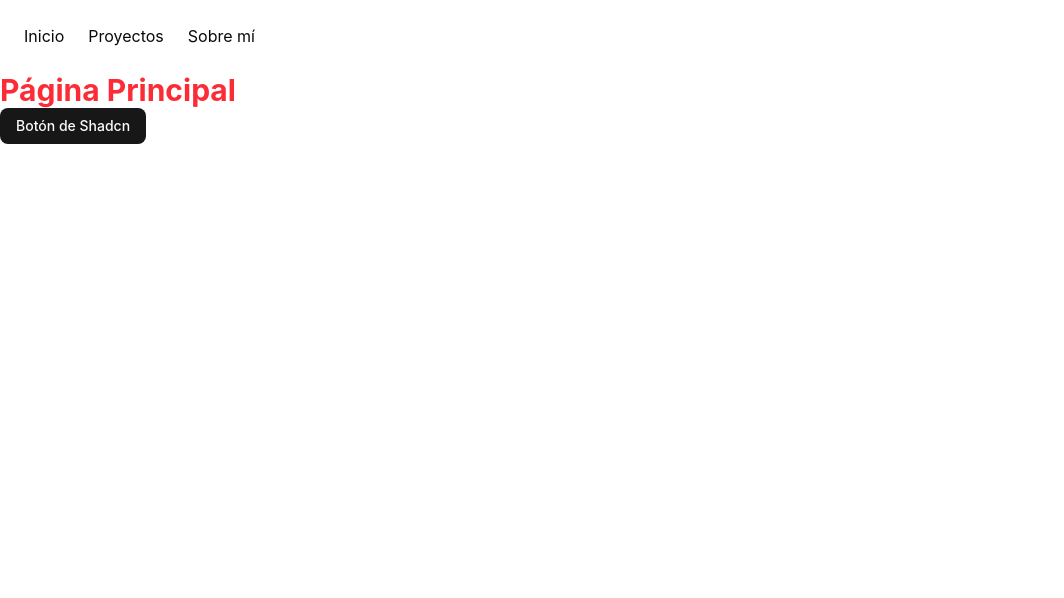
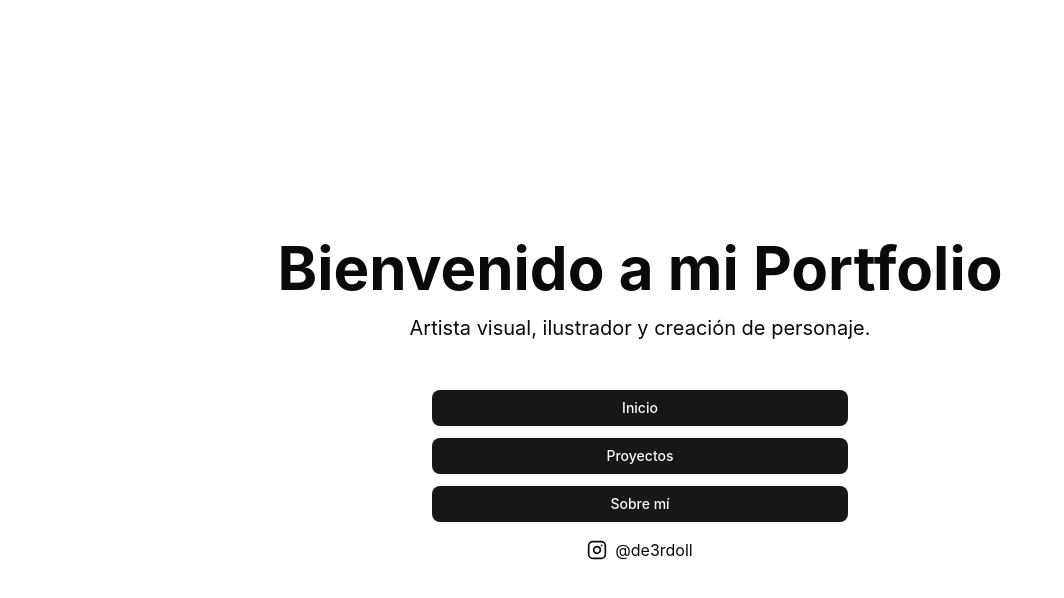
Before and after one commit to masiimo/portafolio-web, a Vue app: page /#/ in a window 1280 px wide. Shown: the top 598 px of the page, without its empty margins (0-1064 px from the left). Built offline with nearby package versions, Linux system fonts and the light colour scheme.

Commit message:
Re-organizo los botones, con sus respectivos routers y direcciones, y organizo el espacio además de hacerlo interactivo y cómodo para usuarios de movil.

```diff
--- a/src/App.vue
+++ b/src/App.vue
@@ -1,20 +1,62 @@
 <script setup lang="ts">
+import { computed } from 'vue';
+import { useRoute } from 'vue-router';
+import Button from './components/ui/button/Button.vue';
 
+const route = useRoute()
+const isHome = computed(() => route.path === '/')
 </script>
 
 <template>
-  <nav class="flex gap-6 p-6">
+  <div
+    class="min-h-screen flex flex-col"
+    :class="isHome ? 'justify-center' : 'justify-start'"
+  >
+
+    <section
+      v-if="isHome"
+      class="text-center px-4 mb-8"
+    >
+
+      <h1 class="text-4xl md:text-6xl font-bold mb-4">
+        Bienvenido a mi Portfolio
+      </h1>
+
+      <p class="text-lg md:text-xl">
+        Artista visual, ilustrador y creación de personaje.
+      </p>
+
+    </section>
+
+    <nav
+    class="flex gap-3 w-full p-4"
+    :class="isHome
+    ? 'flex-col items-center max-w-md mx-auto'
+    : 'flex-col md:flex-row'"
+    >
+
+    <Button as-child class="w-full">
       <RouterLink to="/">
         Inicio
       </RouterLink>
+    </Button>
+
+    <Button as-child class="w-full">
       <RouterLink to="/proyectos">
         Proyectos
       </RouterLink>
+    </Button>
+
+    <Button as-child class="w-full">
       <RouterLink to="/sobre-mi">
         Sobre mí
       </RouterLink>
+    </Button>
     </nav>
+
     <main>
       <RouterView />
     </main>
+
+  </div>
 </template>
--- /dev/null
+++ b/src/pages/About/About.vue
@@ -0,0 +1,24 @@
+
+<script setup lang="ts">
+
+import { ref } from 'vue'
+
+const title = ref('Detalle de perfil personal')
+
+</script>
+
+<template>
+
+  <section class="p-8">
+
+    <h1 class="text-4xl font-bold">
+      {{ title }}
+    </h1>
+
+    <p class="mt-4">
+      Sobre mí.
+    </p>
+
+  </section>
+
+</template>
--- /dev/null
+++ b/src/pages/ProjectDetailView/ProjectDetailView.vue
@@ -0,0 +1,24 @@
+
+<script setup lang="ts">
+
+import { ref } from 'vue'
+
+const title = ref('Detalle del proyecto')
+
+</script>
+
+<template>
+
+  <section class="p-8">
+
+    <h1 class="text-4xl font-bold">
+      {{ title }}
+    </h1>
+
+    <p class="mt-4">
+      Esta es la página individual de un proyecto.
+    </p>
+
+  </section>
+
+</template>
--- /dev/null
+++ b/src/pages/Projects/Projects.vue
@@ -0,0 +1,13 @@
+<template>
+
+  <section>
+
+    <h1 class="text-4xl font-bold">
+      Mis proyectos
+    </h1>
+
+    <RouterView />
+
+  </section>
+
+</template>
--- a/src/pages/home/Home.vue
+++ b/src/pages/home/Home.vue
@@ -1,14 +1,22 @@
 <script setup lang="ts">
 import { Button } from '@/components/ui/button'
-
+import { Instagram } from 'lucide-vue-next'
 </script>
 
 <template>
-  <h1 class="text-3xl text-red-500 font-bold">
-    Página Principal
-  </h1>
-
-  <Button>Botón de Shadcn</Button>
+  <div class="flex justify-center items-center">
+    <h1 class="flex center text-3xl text-pink-500 font-bold md:text-4xl lg:text-4xl">
+    </h1>
+    <a
+    href="https://www.instagram.com/TU_USUARIO/"
+    target="_blank"
+    rel="noopener noreferrer"
+    class="inline-flex items-center gap-2 hover:text-pink-500 transition-colors duration-300"
+    >
+    <Instagram :size="20" />
+    <span>@de3rdoll</span>
+    </a>
+  </div>
 
 </template>
 
--- a/src/router/index.ts
+++ b/src/router/index.ts
@@ -1,4 +1,7 @@
+import About from "@/pages/About/About.vue";
 import Home from "@/pages/home/Home.vue";
+import ProjectDetailView from "@/pages/ProjectDetailView/ProjectDetailView.vue";
+import Projects from "@/pages/Projects/Projects.vue";
 import { createRouter, createWebHashHistory } from "vue-router";
 
 
@@ -12,8 +15,23 @@ export const router = createRouter({
       component: Home
     },
     {
-      path: '/:patchMatch(.*)',
-      redirect: '/'
+      path: '/proyectos',
+      component: Projects,
+
+      children: [
+        {
+          path: ':id',
+          component: ProjectDetailView
+        }
+
+      ]
+    },
+
+    {
+      path: '/sobre-mi',
+      component: About
     }
+
   ]
+
 })
```
Lines whose indentation alone changed are shown as unchanged.
